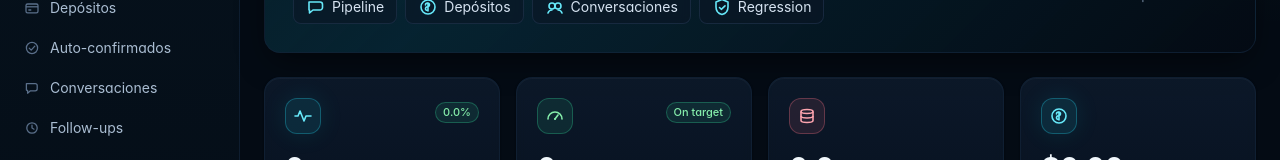
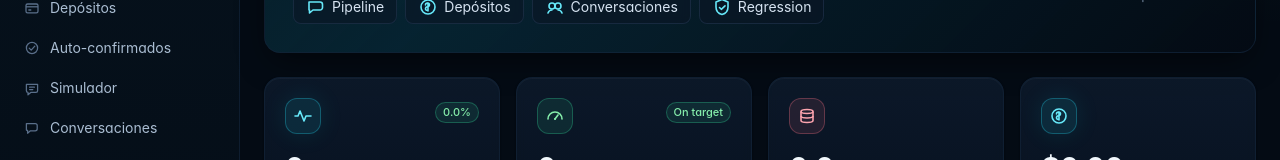
Before and after one commit to Tony-aphrodite/Claude-project, a Next.js app in the folder apps/panel/: page / in a window 1280 px wide. Shown: the part 214-374 px from the top of the page. Built offline with nearby package versions, Linux system fonts and the light colour scheme; no server answers; the database is empty.

Commit message:
feat(panel): sidebar — Simulador + Auto-confirmados nav entries
Adds the two new top-level destinations: /simulator and
/depositos-auto. Same chip styling as the existing items so nothing
visual jumps.

```diff
--- a/apps/panel/src/app/_components/sidebar.tsx
+++ b/apps/panel/src/app/_components/sidebar.tsx
@@ -65,6 +65,22 @@ const NAV: NavItem[] = [
           strokeLinecap="round"
           strokeLinejoin="round"
         />
+      </svg>
+    ),
+  },
+  {
+    href: "/simulator",
+    label: "Simulador",
+    group: "live",
+    icon: (
+      <svg viewBox="0 0 20 20" fill="none" className="h-4 w-4">
+        <path
+          d="M3 5.5h14v8a2 2 0 01-2 2H8.5L5 18.5V15.5H5a2 2 0 01-2-2v-8z"
+          stroke="currentColor"
+          strokeWidth="1.6"
+          strokeLinejoin="round"
+        />
+        <path d="M7 9h6M7 12h4" stroke="currentColor" strokeWidth="1.6" strokeLinecap="round" />
       </svg>
     ),
   },
```
